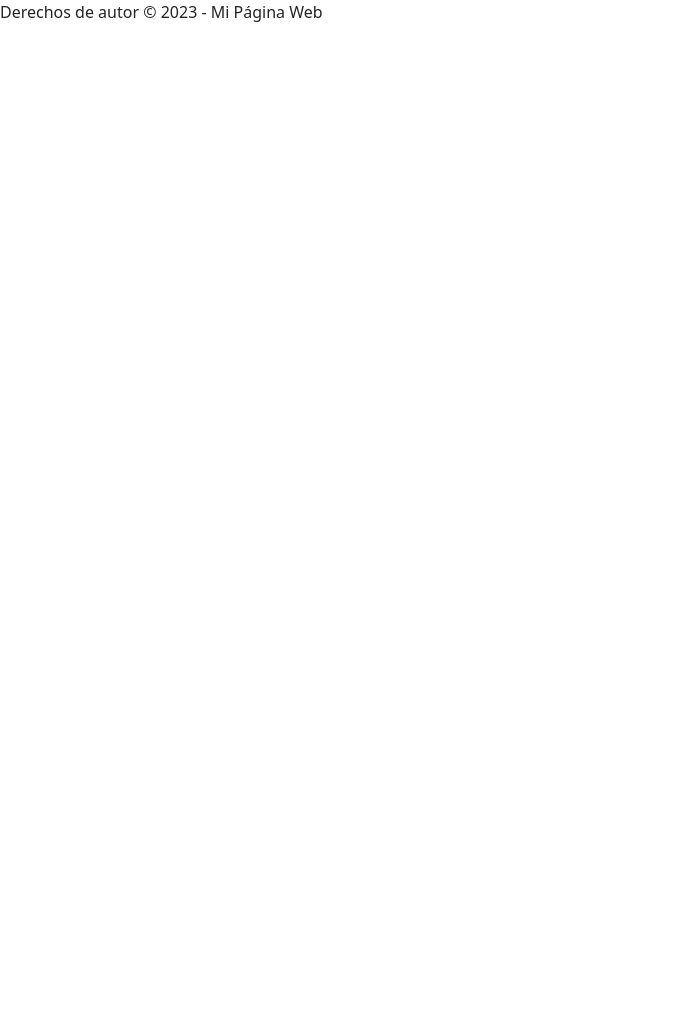
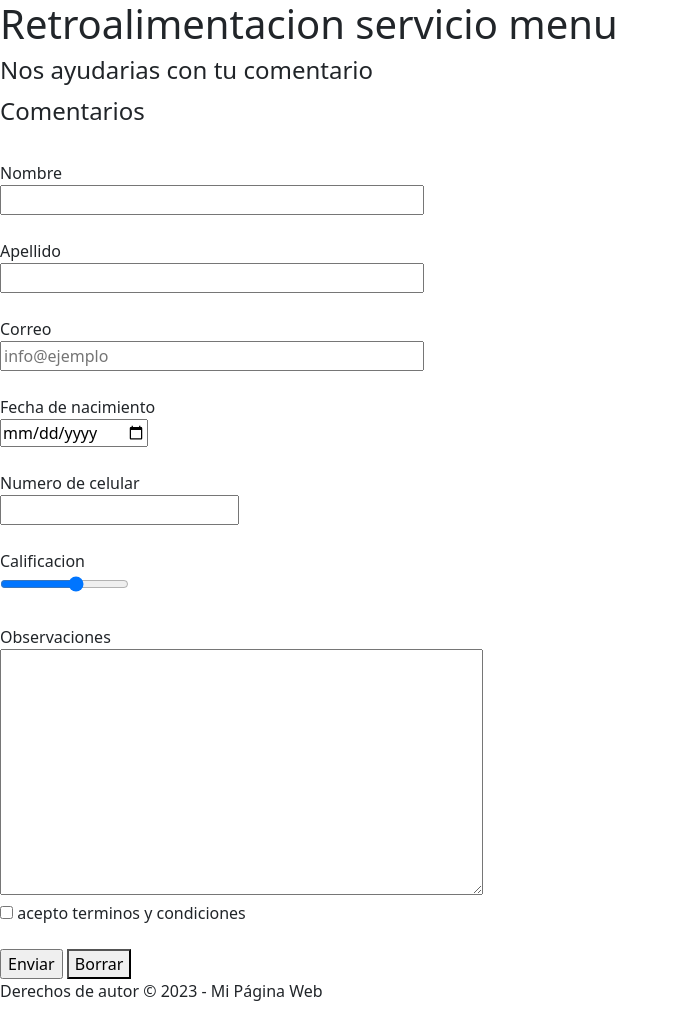
Before and after one commit to a01659224B/Equipo-2, a plain HTML site: page index.html in a window 1280 px wide. Shown: the whole page, without its empty margins (0-678 px from the left). Before the commit the page ends 800 px from the top, so only its background shows below. Drawn offline with nearby package versions, Linux system fonts and the light colour scheme.

Commit message:
formulario

```diff
--- a/index.html
+++ b/index.html
@@ -8,14 +8,67 @@
     <link href="https://cdn.jsdelivr.net/npm/bootstrap@5.3.0/dist/css/bootstrap.min.css" rel="stylesheet" integrity="sha384-9ndCyUaIbzAi2FUVXJi0CjmCapSmO7SnpJef0486qhLnuZ2cdeRhO02iuK6FUUVM" crossorigin="anonymous">
 </head>
 <body>
+     <script src="https://cdn.jsdelivr.net/npm/bootstrap@5.3.0/dist/js/bootstrap.bundle.min.js" integrity="sha384-geWF76RCwLtnZ8qwWowPQNguL3RmwHVBC9FhGdlKrxdiJJigb/j/68SIy3Te4Bkz" crossorigin="anonymous"></script>
     <header>
-        <script src="https://cdn.jsdelivr.net/npm/bootstrap@5.3.0/dist/js/bootstrap.bundle.min.js" integrity="sha384-geWF76RCwLtnZ8qwWowPQNguL3RmwHVBC9FhGdlKrxdiJJigb/j/68SIy3Te4Bkz" crossorigin="anonymous"></script>
+         <h1>Retroalimentacion servicio menu</h1>
+         <h4>Nos ayudarias con tu comentario</h4>
     </header>
+    <main>
+        <form action="ejemplo.js">
+           <fieldset>
+              <legend>Comentarios</legend>
 
-    <nav>
-
-    </nav>
-
+                <br><br>
+               <label  for="nombre">
+                   Nombre <br>
+                  <input type="text" name="Nombre" id="Nombre" size="40" >
+               </label>
+              <br><br>
+              <label  for="apellido">
+                  Apellido <br>
+                 <input type="text" " id="apellido" size="40">
+              </label>
+              <br><br>
+              <label  for="email">
+                   Correo<br>
+                  <input type="email" placeholder="info@ejemplo" size="40">
+              </label>
+               <br><br>
+               <label  for="fecha de nacimiento">
+                   Fecha de nacimiento<br>
+                  <input type="date" placeholder="fecha de nacimiento" >
+              </label>
+              <br><br>
+              <label  for="telefono  ">
+                   Numero de celular<br>
+                  <input type="tel" >
+              </label>
+                 <br><br>
+               <label  for="range">
+                   Calificacion <br>
+                  <input type="range" min="0" max="5" list="lista-rango">
+                  <datalist id="lista-rango">
+                      <option value="malo"></option>
+                       <option value="malo"></option>
+                      <option value="malo"></option>
+                      <option value="bueno"></option>
+                  </datalist>
+               </label>
+               <br><br>
+               <label for="cometario">
+                   Observaciones<br>
+                   <textarea name="" id="cometario" cols="50" rows="10"></textarea>
+               </label>
+           </fieldset>
+           <label for="tyc">
+              <input type="checkbox" id="tyc">
+               acepto terminos y condiciones
+           </label>
+           <br><br>
+           <input type="submit" value="Enviar"class="boton">
+           <button type="reset" class="boton">Borrar</button>
+       </form>
+    </main>
     <footer>
     <p>Derechos de autor &copy; 2023 - Mi Página Web</p>
     </footer>
```
Also changed, not shown: estilos.css (added).
